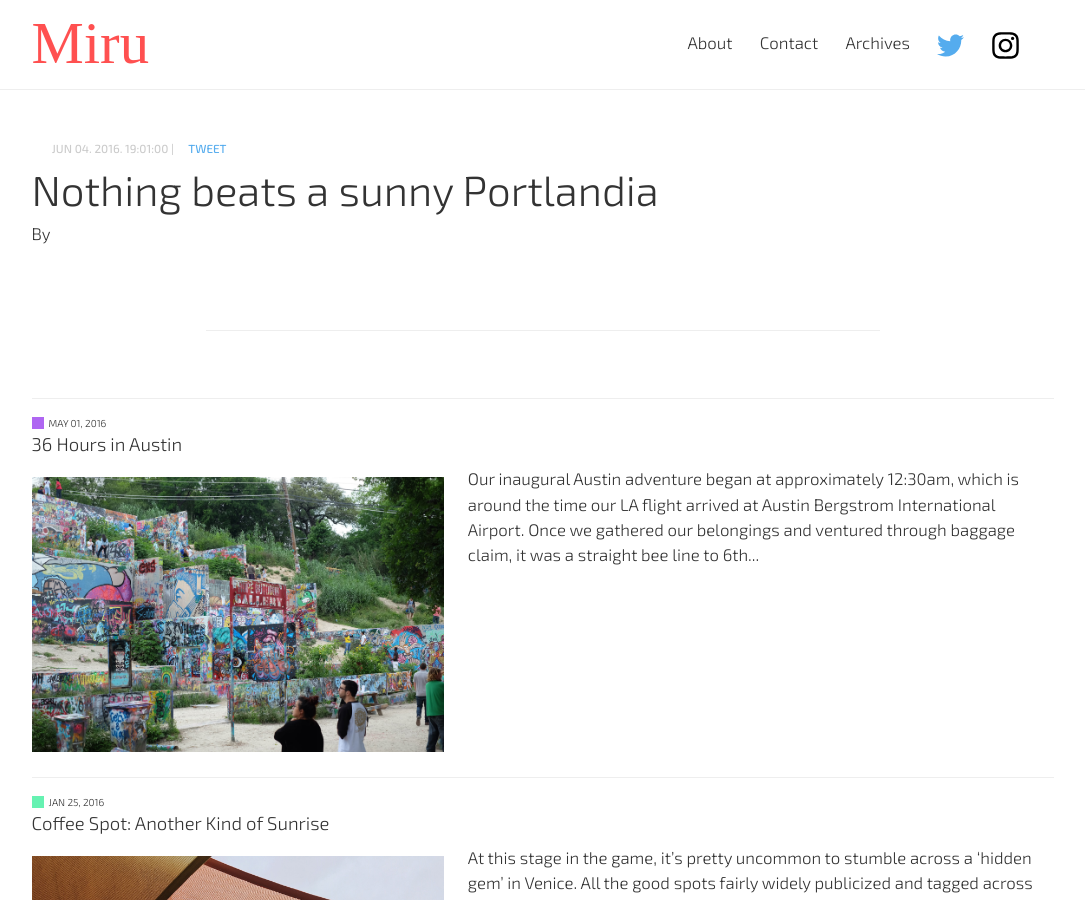
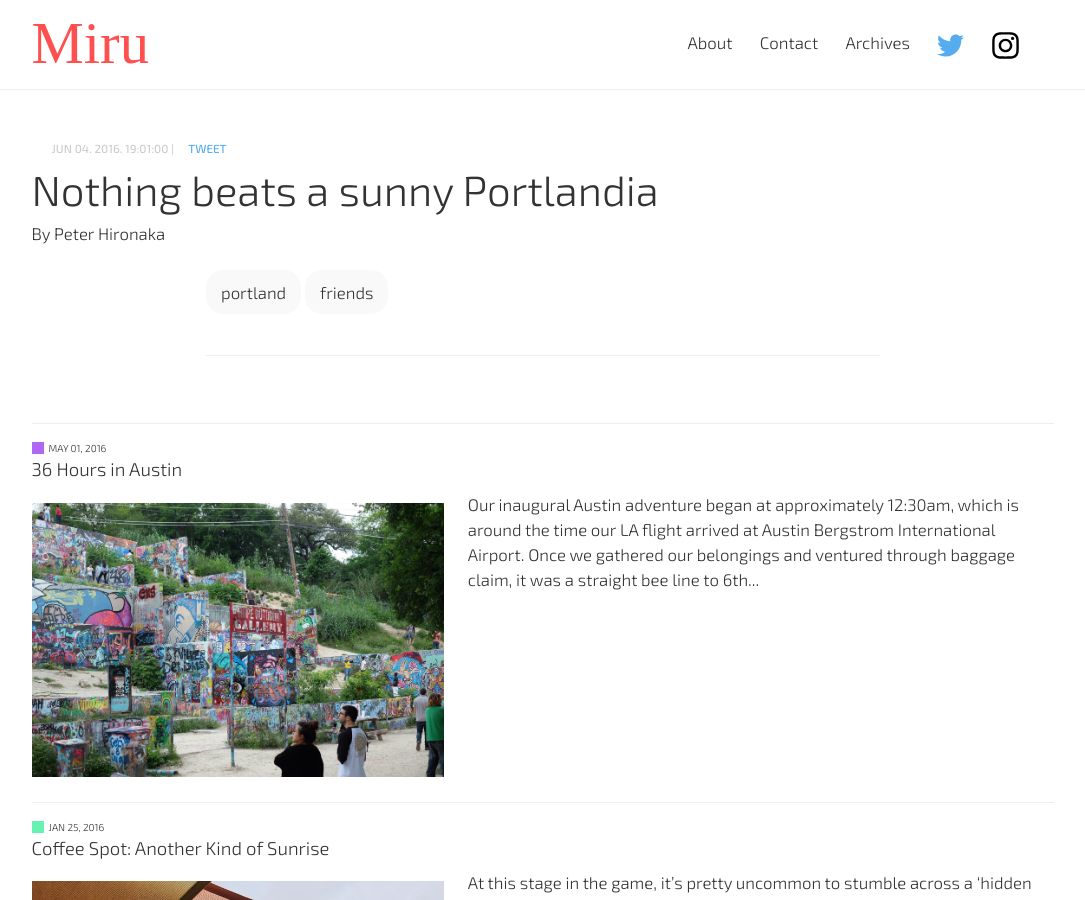
Before and after one commit to PHironaka/Miru-Blog, a Jekyll site: the page built from _posts/2016-06-04-nothing-beats-a-sunny-portlandia.markdown, in a window 1280 px wide and 900 px high. Shown: the whole window, without its empty margins (97-1182 px from the left). Built offline with Jekyll 4.4.1, drawn with Linux system fonts in a browser that asks for light colours; some web fonts are replaced; a script that is not in the unit is left out; comment, search, counter and statistics services are not loaded.

Commit message:
Updated Nothing Beats A Sunny Portlandia

```diff
--- a/_posts/2016-06-04-nothing-beats-a-sunny-portlandia.markdown
+++ b/_posts/2016-06-04-nothing-beats-a-sunny-portlandia.markdown
@@ -1,4 +1,10 @@
 ---
 title: Nothing beats a sunny Portlandia
 date: 2016-06-04 19:01:00 Z
+tags:
+- portland
+- friends
+author: Peter Hironaka
+name: peter-hironaka
+Field name:
 ---
```
